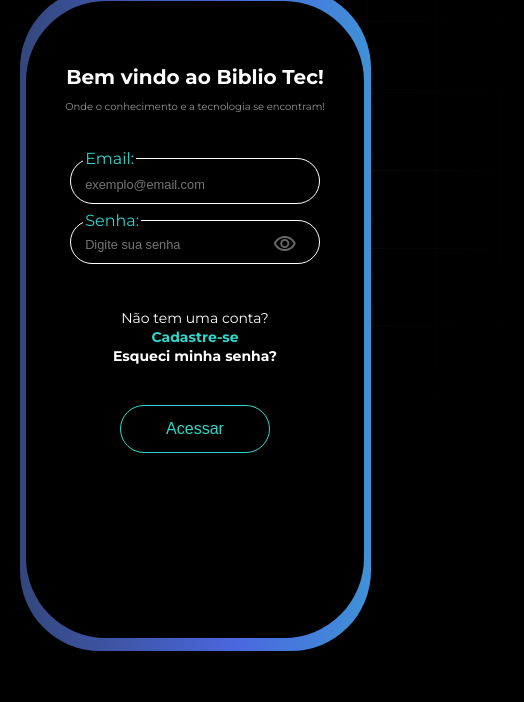
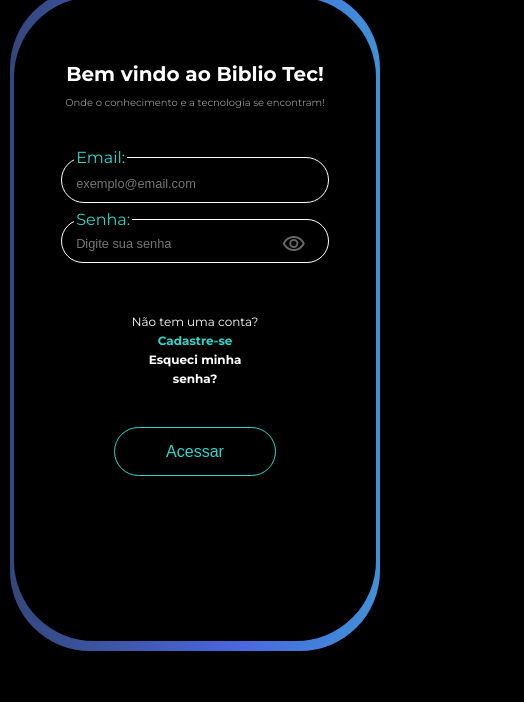
Before and after one commit to nikollas-dh/Biblio_Tec, a website: page public/docs/login.html in a window 390 px wide. Shown: the part 80-782 px from the top of the page, 524 px wide, since content can reach past the window. Drawn offline with nearby package versions, Linux system fonts and the light colour scheme.

Commit message:
tela login mobile finalizada

```diff
--- a/public/css/cadastro.css
+++ b/public/css/cadastro.css
@@ -12,8 +12,11 @@ body {
     position: absolute;
     top: 0;
     left: 0;
+    width: 100%;
+    max-width: 100vw;
     opacity: 0.5;
     z-index: -1;
+    pointer-events: none;
 }
 
 main {
--- a/public/css/login.css
+++ b/public/css/login.css
@@ -8,8 +8,11 @@ body {
     align-items: center;
     margin: 0;
     width: 100vw;
-    height: 100vh;
+    min-height: 100vh;
+    /* Usa min-height em vez de height fixo */
 }
+
+
 
 header {
     width: 95%;
@@ -306,6 +309,17 @@ footer {
         /* font-size: 10px; */
 
     }
+
+    .img_gradient {
+        position: absolute;
+        top: 0;
+        left: 0;
+        width: 100%;
+        max-width: 100vw;
+        opacity: 0.5;
+        z-index: -1;
+        pointer-events: none;
+    }
 }
 
 @media (max-width: 450px) {
@@ -320,51 +334,53 @@ footer {
 
     .neon {
         margin-top: 5%;
-        width: 90%;
-        height: 90%;
+        width: 95%;
+        height: 70%;
         background-size: 200%;
-
-
     }
 
     .caixa-login {
-        width: 85%;
-        height: 90%;
+        width: 88%;
+        height: 92%;
     }
+     .direcionavel {
+        width: 50%;
+        flex-direction: column;
 
+    }
+    a,label{
+        font-size: 12px;
+    }
 
 }
 
-@media (max-width: 350px) {
+@media (max-width: 400px) {
     h1 {
 
-        text-align: center;
-        font-size: 30px;
+        font-size: 20px;
 
     }
 
     #texto {
-        font-size: 12px;
+        font-size: 10px;
     }
 
     .neon {
         margin-top: 5%;
-        width: 79vw;
-        height: 80vh;
+        width: 95%;
+        height: 90%;
         background-size: 200%;
         border-radius: 80px;
 
     }
 
     .caixa-login {
-        width: 90%;
-        display: flex;
-        flex-direction: column;
-        border-radius: 80px;
-        justify-content: center;
-        color: var(--branco);
+        width: 87%;
+        height: 91%;
     }
-
+    .direcionavel{
+        width: 55%;
+    }
     /* fieldset {
         height: 5vh;
     } */
--- a/public/css/style.css
+++ b/public/css/style.css
@@ -45,7 +45,7 @@ header a {
 
 .logoBibliotec {
     height: auto;
-    width: 65px;
+    width: 15%;
     object-fit: contain;
 }
 
--- a/public/docs/login.html
+++ b/public/docs/login.html
@@ -4,7 +4,6 @@
 <head>
     <meta charset="UTF-8">
     <meta name="viewport" content="width=device-width, initial-scale=1.0">
-    <link rel="stylesheet" href="../css/style.css">
     <link rel="stylesheet" href="../css/login.css">
     <link rel="stylesheet" href="https://unpkg.com/aos@next/dist/aos.css" />
 
```
